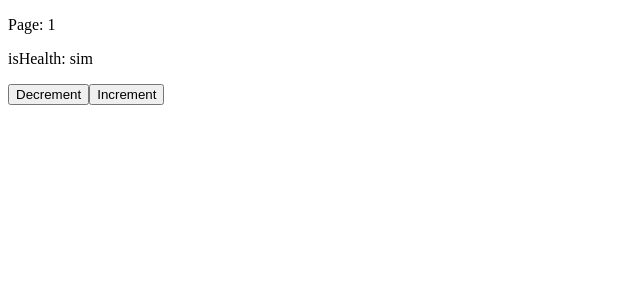
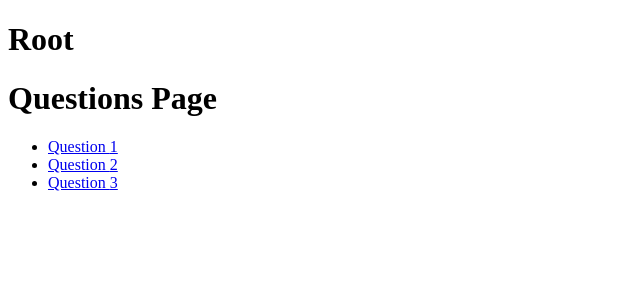
Before and after one commit to Rovian-Henz/QuestionsApp, a React app: page /questions in a window 1280 px wide. Shown: the top 300 px of the page, without its empty margins (0-640 px from the left). Built offline with nearby package versions, Linux system fonts and the light colour scheme.

Commit message:
add and configure first routes

```diff
--- a/package.json
+++ b/package.json
@@ -27,6 +27,7 @@
         "@reduxjs/toolkit": "^1.9.3",
         "react": "^18.2.0",
         "react-dom": "^18.2.0",
-        "react-redux": "^8.0.5"
+        "react-redux": "^8.0.5",
+        "react-router-dom": "^6.10.0"
     }
 }
--- a/src/App.js
+++ b/src/App.js
@@ -1,26 +1,38 @@
 import React from "react";
-import { storeActions } from "./store/index";
-import { useSelector, useDispatch } from "react-redux";
+import { createBrowserRouter, RouterProvider } from "react-router-dom";
+import Home from "./components/home";
+import QuestionsList from "./components/questions";
+import QuestionDetail from "./components/questionDetail";
+import RootLayout from "./layout/rootLayout";
+import ErrorPage from "./components/error";
+
+const router = createBrowserRouter([
+    {
+        path: "/",
+        element: <RootLayout />,
+        errorElement: <ErrorPage />,
+        children: [
+            { path: "/", element: <Home /> },
+            {
+                path: "/questions",
+                element: <QuestionsList />,
+                errorElement: <ErrorPage />,
+            },
+            {
+                path: "/questions/:questionId",
+                element: <QuestionDetail />,
+                errorElement: <ErrorPage />,
+            },
+        ],
+    },
+]);
 
 const App = () => {
-    const dispatch = useDispatch();
-    const pageNumber = useSelector((state) => state.pageNumber);
-    const isHealth = useSelector((state) => state.isHealth);
-
-    const handleNextPage = () => {
-        dispatch(storeActions.nextPage());
-    };
-    const handlePrevPage = () => {
-        if (pageNumber <= 1) return;
-        dispatch(storeActions.previousPage());
-    };
-
     return (
         <>
-            <p>Page: {pageNumber}</p>
-            <p>isHealth: {isHealth ? "sim" : "nao"}</p>
-            <button onClick={handlePrevPage}>Decrement</button>
-            <button onClick={handleNextPage}>Increment</button>
+            <div className="App">
+                <RouterProvider router={router} />
+            </div>
         </>
     );
 };
--- /dev/null
+++ b/src/components/error.js
@@ -0,0 +1,6 @@
+import React from "react";
+const ErrorPage = () => {
+    return <>ErrorPage 123</>;
+};
+
+export default ErrorPage;
--- /dev/null
+++ b/src/components/home.js
@@ -0,0 +1,27 @@
+import React from "react";
+import { storeActions } from "../store/index";
+import { useSelector, useDispatch } from "react-redux";
+
+const Home = () => {
+    const dispatch = useDispatch();
+    const pageNumber = useSelector((state) => state.pageNumber);
+    const isHealth = useSelector((state) => state.isHealth);
+
+    const handleNextPage = () => {
+        dispatch(storeActions.nextPage());
+    };
+    const handlePrevPage = () => {
+        if (pageNumber <= 1) return;
+        dispatch(storeActions.previousPage());
+    };
+    return (
+        <>
+            <p>Page: {pageNumber}</p>
+            <p>isHealth: {isHealth ? "sim" : "nao"}</p>
+            <button onClick={handlePrevPage}>Decrement</button>
+            <button onClick={handleNextPage}>Increment</button>
+        </>
+    );
+};
+
+export default Home;
--- /dev/null
+++ b/src/components/questionDetail.js
@@ -0,0 +1,9 @@
+import React from "react";
+import { useParams } from "react-router-dom";
+
+const QuestionDetail = () => {
+    const params = useParams();
+    return <>Questions Detail {params.questionId}</>;
+};
+
+export default QuestionDetail;
--- /dev/null
+++ b/src/components/questions.js
@@ -0,0 +1,105 @@
+import React from "react";
+import { Link } from "react-router-dom";
+
+const QUESTIONS = [
+    {
+        id: 1,
+        question: "Favourite programming language?",
+        image_url:
+            "https://dummyimage.com/600x400/000/fff.png&text=question+1+image+(600x400)",
+        thumb_url:
+            "https://dummyimage.com/120x120/000/fff.png&text=question+1+image+(120x120)",
+        published_at: "2015-08-05T08:40:51.620Z",
+        choices: [
+            {
+                choice: "Swift",
+                votes: 2048,
+            },
+            {
+                choice: "Python",
+                votes: 1024,
+            },
+            {
+                choice: "Objective-C",
+                votes: 512,
+            },
+            {
+                choice: "Ruby",
+                votes: 256,
+            },
+        ],
+    },
+    {
+        id: 2,
+        question: "Favourite programming language?",
+        image_url:
+            "https://dummyimage.com/600x400/000/fff.png&text=question+1+image+(600x400)",
+        thumb_url:
+            "https://dummyimage.com/120x120/000/fff.png&text=question+1+image+(120x120)",
+        published_at: "2015-08-05T08:40:51.620Z",
+        choices: [
+            {
+                choice: "Swift",
+                votes: 2048,
+            },
+            {
+                choice: "Python",
+                votes: 1024,
+            },
+            {
+                choice: "Objective-C",
+                votes: 512,
+            },
+            {
+                choice: "Ruby",
+                votes: 256,
+            },
+        ],
+    },
+    {
+        id: 3,
+        question: "Favourite programming language?",
+        image_url:
+            "https://dummyimage.com/600x400/000/fff.png&text=question+1+image+(600x400)",
+        thumb_url:
+            "https://dummyimage.com/120x120/000/fff.png&text=question+1+image+(120x120)",
+        published_at: "2015-08-05T08:40:51.620Z",
+        choices: [
+            {
+                choice: "Swift",
+                votes: 2048,
+            },
+            {
+                choice: "Python",
+                votes: 1024,
+            },
+            {
+                choice: "Objective-C",
+                votes: 512,
+            },
+            {
+                choice: "Ruby",
+                votes: 256,
+            },
+        ],
+    },
+];
+
+const QuestionsList = () => {
+    return (
+        <>
+            <h1>Questions Page</h1>
+            <ul>
+                {QUESTIONS.map((question) => (
+                    <li>
+                        <Link to={`/questions/${question.id}`}>
+                            Question {question.id}
+                        </Link>
+                    </li>
+                ))}
+            </ul>
+        </>
+    );
+};
+
+export default QuestionsList;
--- /dev/null
+++ b/src/layout/rootLayout.js
@@ -0,0 +1,15 @@
+import React from "react";
+import { Outlet } from "react-router-dom";
+
+const RootLayout = () => {
+    return (
+        <>
+            <h1>Root</h1>
+            <main>
+                <Outlet />
+            </main>
+        </>
+    );
+};
+
+export default RootLayout;
--- a/webpack.config.js
+++ b/webpack.config.js
@@ -7,6 +7,7 @@ module.exports = {
     output: {
         path: path.resolve(__dirname, "./dist"),
         filename: "index_bundle.js",
+        publicPath: "/",
     },
     target: "web",
     devServer: {
@@ -17,6 +18,7 @@ module.exports = {
         open: true,
         hot: true,
         liveReload: true,
+        historyApiFallback: true,
     },
     resolve: {
         extensions: [".js", ".jsx", ".json"],
```
Also changed, not shown: 1 other file (tests, documents, lock files or other folders).
